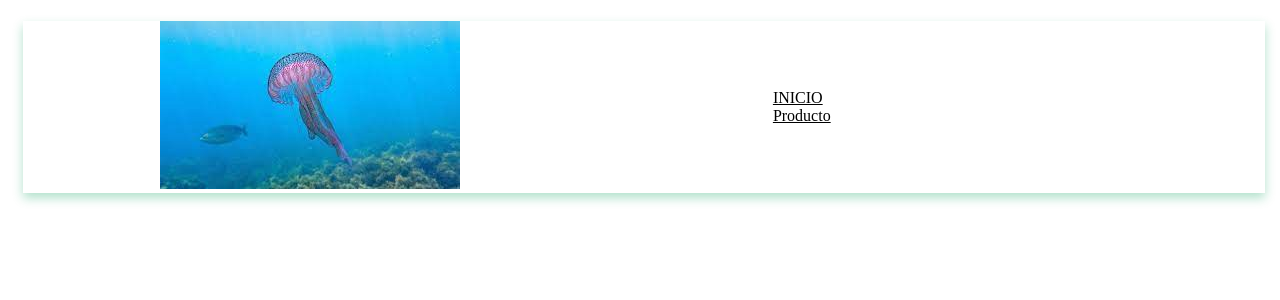
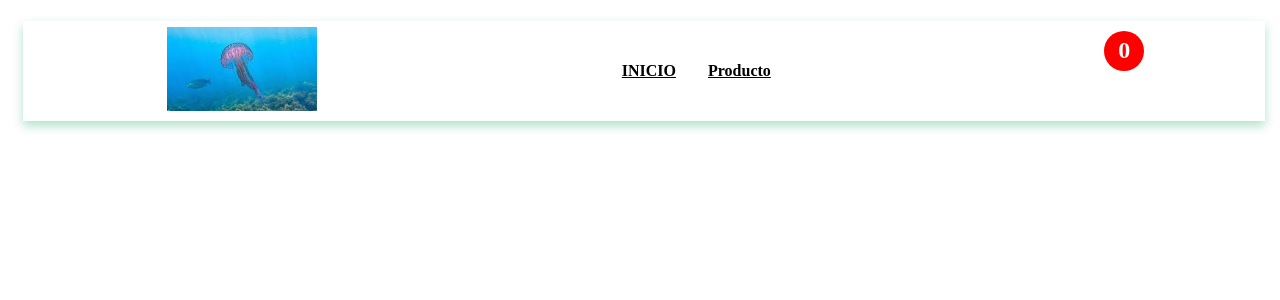
Before and after one commit to shencanet/react_project, a React (Create React App) app: page / in a window 1280 px wide. Shown: the top 300 px of the page. Built offline with nearby package versions, Linux system fonts and the light colour scheme; some icons are missing.

Commit message:
add: icons carrito andresponsive

```diff
--- a/src/components/Header/index.js
+++ b/src/components/Header/index.js
@@ -9,7 +9,7 @@ import Medusa1 from "../../imagenes/medusa1.jpg";
 
     <a href='#'>
     <div className='logo'>
-      <img src={Medusa1} alt="medusa1" />
+      <img src={Medusa1} alt="medusa1"  width='150'/>
     </div>
     </a>
     <ul>
@@ -23,8 +23,9 @@ import Medusa1 from "../../imagenes/medusa1.jpg";
 
     </ul>
     <div className='cart'>
-    <box-icon name='cart' ></box-icon>
-    <span className='item__total'></span>
+    <box-icon name="cart" size='lg' animation="burst-hover"></box-icon>
+
+    <span className='item__total'>0</span>
     </div>
 
 
--- a/src/index.css
+++ b/src/index.css
@@ -40,3 +40,54 @@ a:hover{
 li{
     list-style: none;
 }
+
+header ul{
+    display: flex;
+    padding: 0;
+    margin: 0;
+
+}
+
+header ul li {
+    padding: 0 1rem ;
+
+}
+
+header ul li a {
+    font-weight:bold ;
+}
+
+header .cart {
+    position: relative;
+    cursor: pointer;
+}
+header .cart box-icon{
+    width: 45px;
+    height: 45px;
+}
+
+header .cart span{
+position: absolute;
+top: -1rem;
+right: -1.5rem;
+width: 2.5rem;
+height: 2.5rem;
+border-radius: 50%;
+display: flex;
+align-items: center;
+justify-content: center;
+color: white;
+padding: 0rem;
+font-size: 1.5rem;
+font-weight: 700;
+background: red;
+}
+
+/*----------------MEDIA-------------------*/
+@media only screen and (max-width: 600px){
+    header ul{
+        display: none;
+
+    }
+
+}
```
